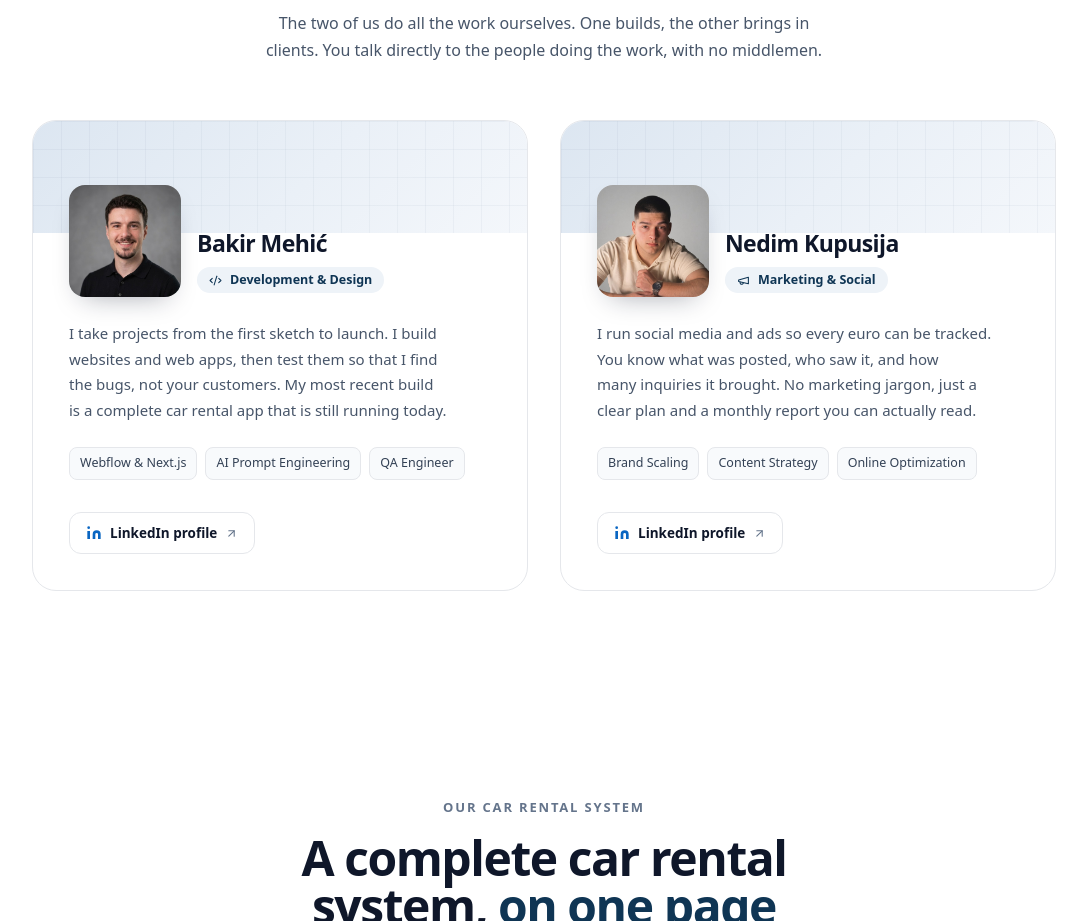
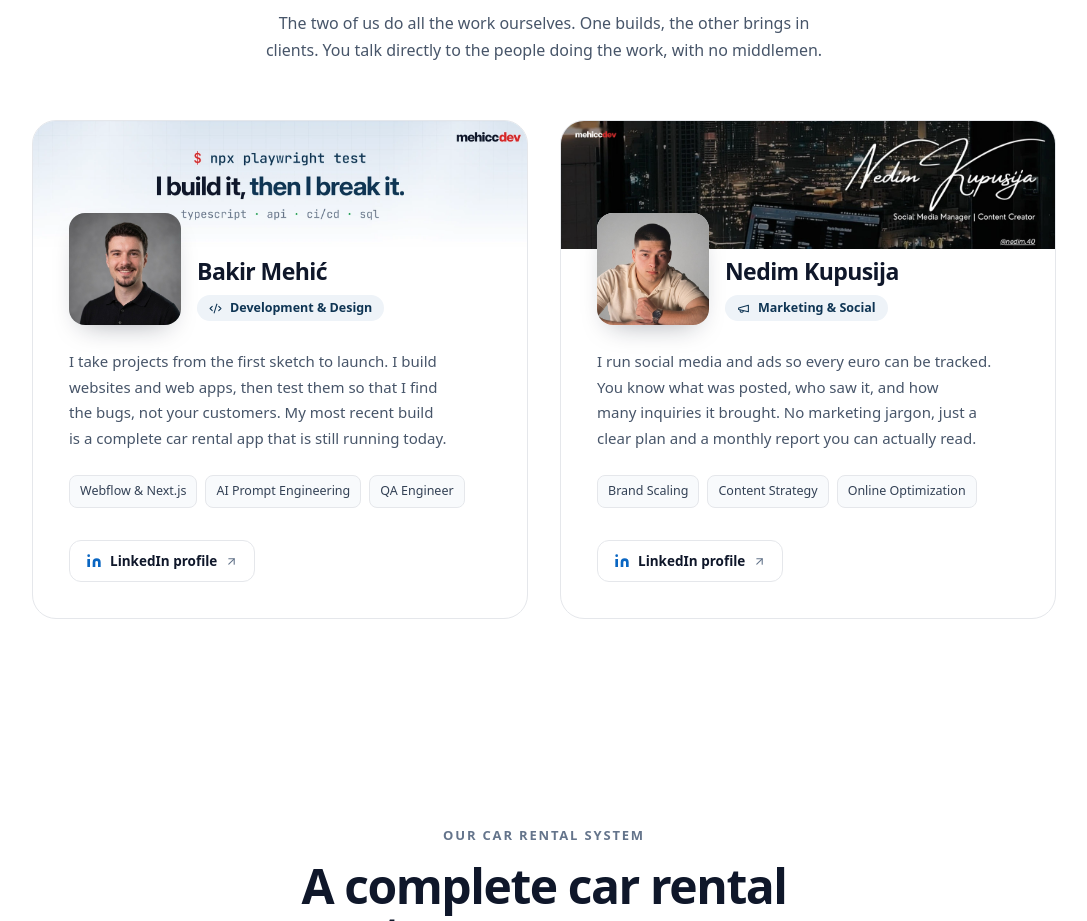
Before and after one commit to Bakeee99/mehiccdev, a Next.js app: page / in a window 1280 px wide. Shown: the part 1660-2581 px from the top of the page, without its empty margins (96-1183 px from the left). Built offline with nearby package versions, Linux system fonts and the light colour scheme.

Commit message:
feat: baneri u karticama tima, ime odvojeno od banera

```diff
--- a/components/sections/About.tsx
+++ b/components/sections/About.tsx
@@ -5,9 +5,9 @@ import { Code2, Megaphone, ArrowUpRight, Linkedin, type LucideIcon } from "lucid
 import { useLanguage } from "@/components/ui/LanguageProvider";
 import { Head, Fade } from "@/components/ui/kit";
 
-const PEOPLE: { src: string; icon: LucideIcon; linkedin: string }[] = [
-  { src: "/team/bakir.jpg", icon: Code2, linkedin: "https://www.linkedin.com/in/bakir-mehic-qa-engineer/" },
-  { src: "/team/nedim.jpg", icon: Megaphone, linkedin: "https://www.linkedin.com/in/nedim-kupusija-4632a533b/" },
+const PEOPLE: { src: string; banner: string; icon: LucideIcon; linkedin: string }[] = [
+  { src: "/team/bakir.jpg", banner: "/team/bakir-banner.webp", icon: Code2, linkedin: "https://www.linkedin.com/in/bakir-mehic-qa-engineer/" },
+  { src: "/team/nedim.jpg", banner: "/team/nedim-banner.webp", icon: Megaphone, linkedin: "https://www.linkedin.com/in/nedim-kupusija-4632a533b/" },
 ];
 
 type Content = {
@@ -74,13 +74,11 @@ export function About() {
             return (
               <Fade key={m.name} delay={i * 0.06} className="min-w-0">
                 <article className="group flex h-full flex-col overflow-hidden rounded-[24px] border border-[#E5E7EB] bg-white transition-[transform,border-color] duration-300 hover:-translate-y-1 hover:border-[#CBD5E1]">
-                  <div aria-hidden className="relative h-24 sm:h-28"
-                       style={{ background: "linear-gradient(135deg, #DCE6F1 0%, #EAF0F7 55%, #F4F7FB 100%)" }}>
-                    <div className="absolute inset-0 opacity-60"
-                         style={{ backgroundImage: "linear-gradient(to right, rgba(15,53,84,0.06) 1px, transparent 1px), linear-gradient(to bottom, rgba(15,53,84,0.06) 1px, transparent 1px)", backgroundSize: "28px 28px" }} />
+                  <div aria-hidden className="relative h-28 overflow-hidden bg-[#E7EEF6] sm:h-32">
+                    <Image src={p.banner} alt="" fill unoptimized className="object-cover transition-transform duration-700 ease-out group-hover:scale-[1.04]" />
                   </div>
                   <div className="relative flex flex-1 flex-col px-7 pb-7 sm:px-9 sm:pb-9">
-                    <div className="-mt-10 flex items-end gap-4 sm:-mt-12">
+                    <div className="-mt-8 flex items-end gap-4 sm:-mt-9">
                       <div className="relative h-24 w-24 shrink-0 overflow-hidden rounded-2xl bg-[#F1F5F9] ring-4 ring-white sm:h-28 sm:w-28"
                            style={{ boxShadow: "0 12px 28px -14px rgba(15,23,42,0.4)" }}>
                         <Image src={p.src} alt={m.name} fill unoptimized className="object-cover transition-transform duration-500 group-hover:scale-[1.06]" />
```
Also changed, not shown: public/team/bakir-banner.webp (added), public/team/nedim-banner.webp (added).
